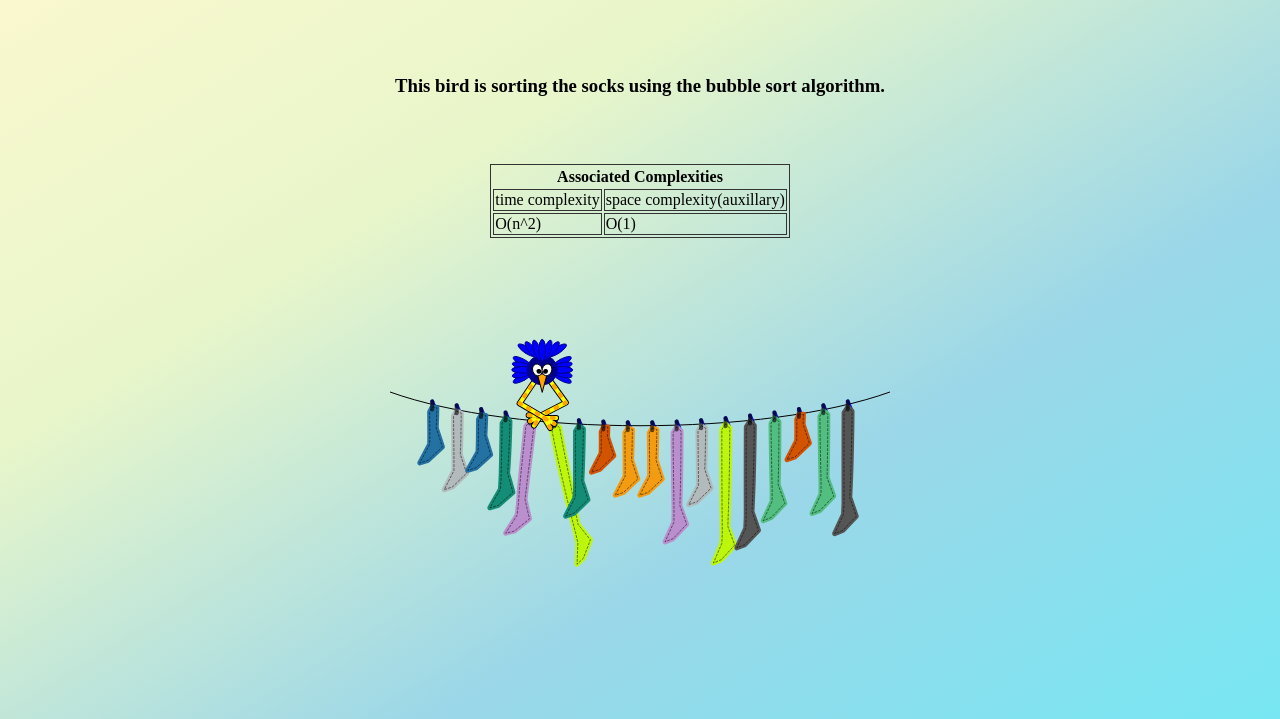
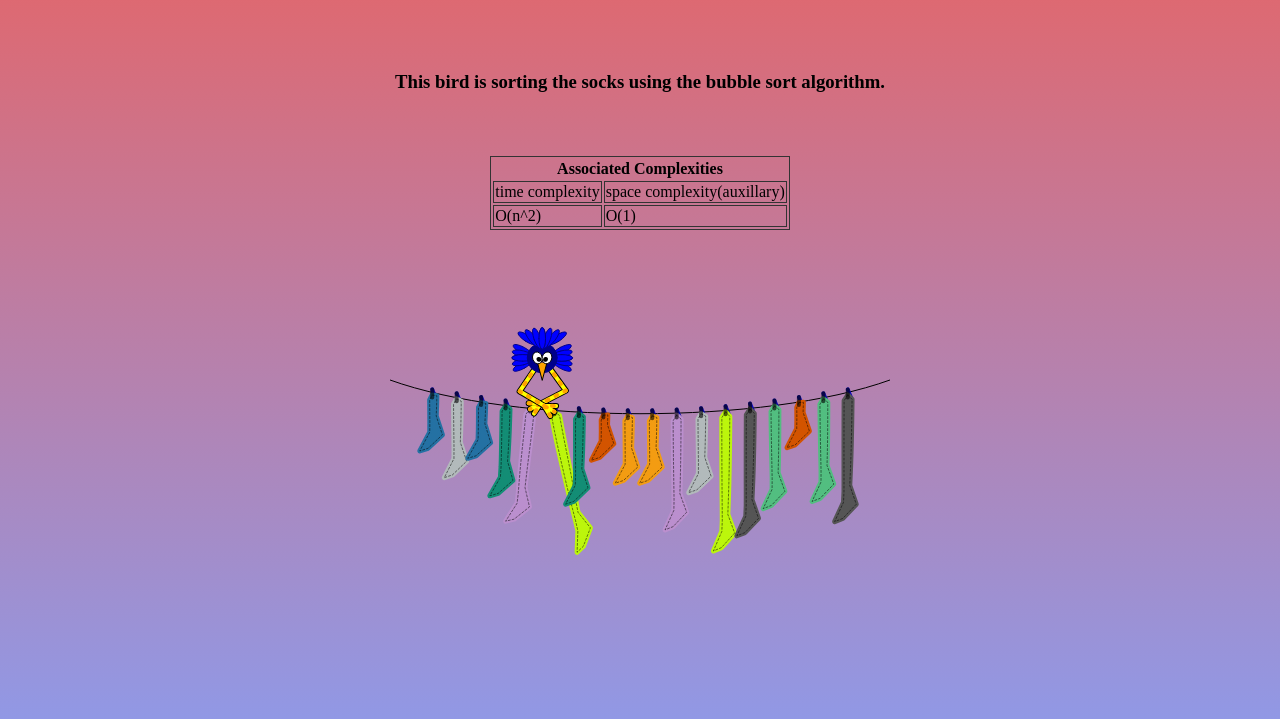
Before and after one commit to UtkarshSharma1209/AdvancedSortingVisualizer, a plain HTML site: page index.html in a window 1280 px wide. Shown: the part 81-800 px from the top of the page. Drawn offline with Linux system fonts and the light colour scheme.

Commit message:
Update style.css

```diff
--- a/style.css
+++ b/style.css
@@ -2,8 +2,8 @@ body {
   display: flex;
   flex-direction: column;
   align-items: center;
-  gap: 49px;
-  background: linear-gradient(to left top,#78e7f3, #9bd7e8, #e8f6ca, #fdf8cf);
+  gap: 45px;
+  background: linear-gradient(#e66465, #9198e5);
   background-attachment: fixed;
 }
 table,
```
